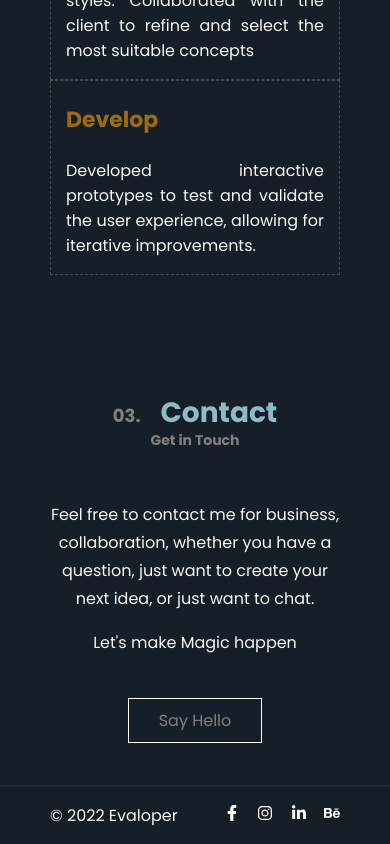
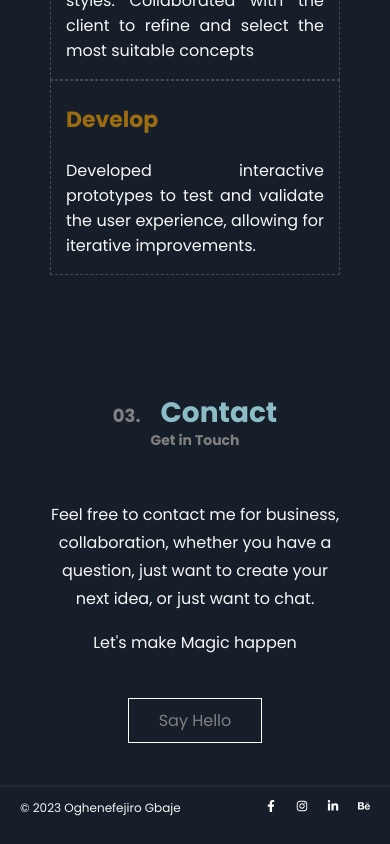
Before and after one commit to Evaloper/portfolio, a React (Vite) app: page / in a window 390 px wide. Shown: the part 2974-3818 px from the top of the page. Built offline with nearby package versions, Linux system fonts and the light colour scheme.

Commit message:
Footer styling adjustment

```diff
--- a/src/components/Footer/index.jsx
+++ b/src/components/Footer/index.jsx
@@ -5,7 +5,7 @@ import './index.scss'
 const Footer = () => {
     return (
         <div class="footer">
-            <p>© 2022 Evaloper</p>
+            <p>© 2023 Oghenefejiro Gbaje</p>
             <div class="footer-icons">
                 <a href="#" className='icons fa-faceobok'><FaFacebookF /></a>
                 <a href="#" class="icons fa-instagram"><FaInstagram /></a>
--- a/src/components/Footer/index.scss
+++ b/src/components/Footer/index.scss
@@ -4,6 +4,14 @@
   justify-content: space-between;
   padding: 0 50px;
   border-top: 2px solid #8080801a;
+
+  @media screen and (max-width: 600px) {
+    padding: 0 20px;
+  }
+
+  @media screen and (max-width: 425px) {
+    font-size: 12px;
+  }
 }
 
 .footer-icons {
@@ -29,6 +37,6 @@
   }
 
   @media screen and (max-width: 425px) {
-    width: 40%;
+    width: 30%;
   }
 }
```
